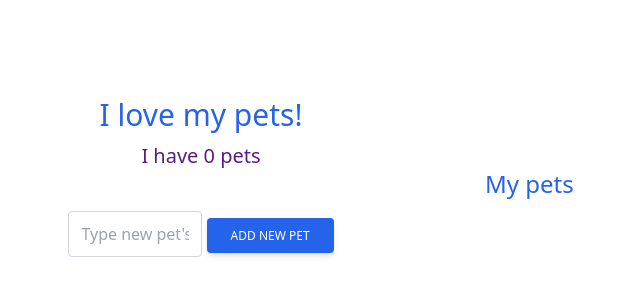
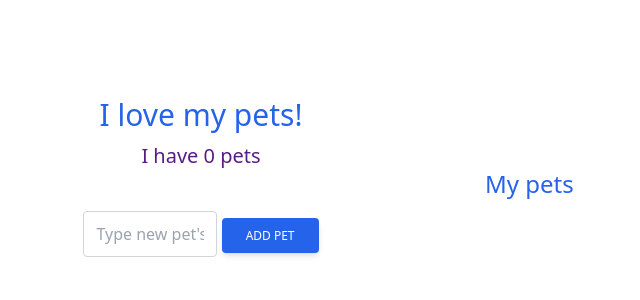
Before and after one commit to Gornstats/HTMX-Django-Experiments, a Django app: page /pets/ in a window 1280 px wide. Shown: the top 300 px of the page, without its empty margins (163-803 px from the left). Run offline with Django 4.2, Linux system fonts and the light colour scheme; data that the repository does not hold is empty; some libraries are stand-ins or nearby versions.

Commit message:
Small text update

```diff
--- a/pets/templates/pets/pet_list.html
+++ b/pets/templates/pets/pet_list.html
@@ -44,7 +44,7 @@
                 hx-target="#pet-list"
                 hx-swap="beforeend"
         >
-        ADD NEW PET
+        ADD PET
         </button>
         </form>
 
```
Also changed, not shown: README.md.
